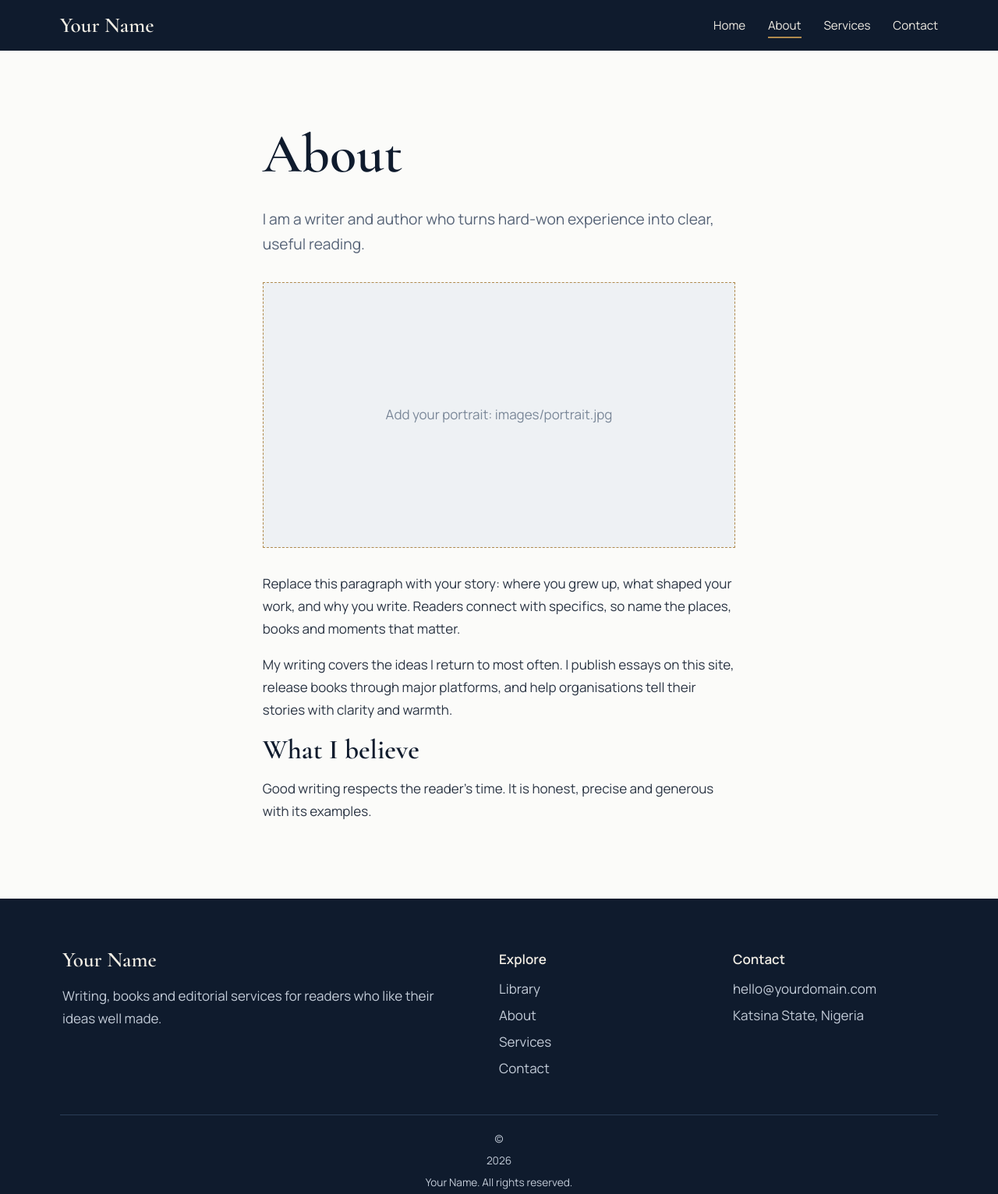
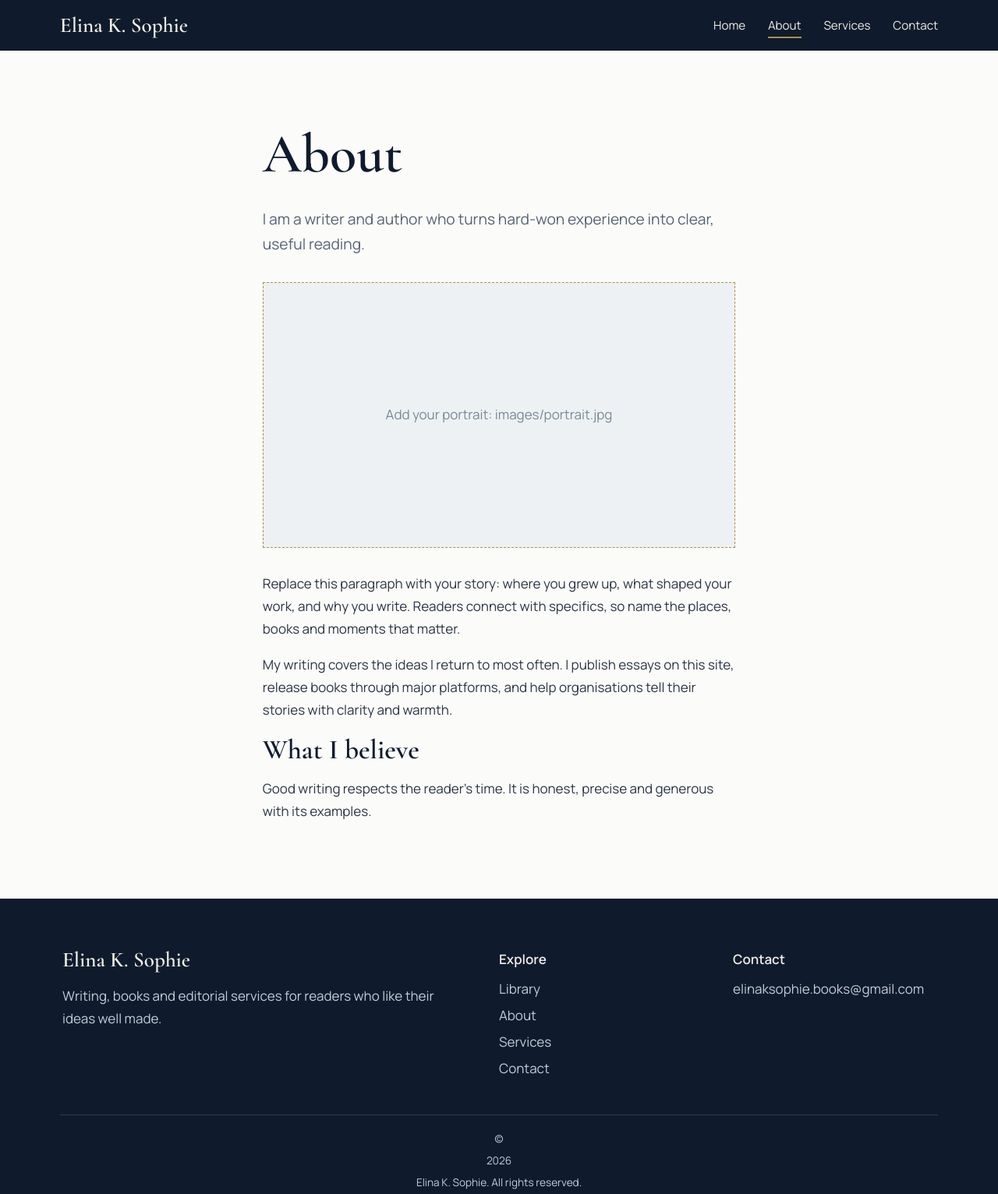
Before and after one commit to elinaksophiebooks-max/elinaksophiecreator-co, a plain HTML site: page about.html in a window 1280 px wide. Shown: the whole page at 78% size. Drawn offline with nearby package versions, Linux system fonts and the light colour scheme.

Commit message:
Apply Elina K. Sophie site branding and remove physical address

```diff
--- a/about.html
+++ b/about.html
@@ -1,7 +1,7 @@
-<!DOCTYPE html><html lang="en"><head><title>About | Your Name Studio</title><meta charset="utf-8"><meta name="viewport" content="width=device-width,initial-scale=1"><link rel="preconnect" href="https://fonts.googleapis.com"><link rel="preconnect" href="https://fonts.gstatic.com" crossorigin><link href="https://fonts.googleapis.com/css2?family=Cormorant+Garamond:wght@500;600;700&family=Manrope:wght@400;500;600&display=swap" rel="stylesheet"><link rel="stylesheet" href="css/style.css"><meta name="description" content="Essays, books and thoughtful writing by Your Name."><script src="https://identity.netlify.com/v1/netlify-identity-widget.js"></script></head><body>
-<header class="nav"><a class="logo" href="index.html">Your Name</a><button class="burger" aria-label="Menu" onclick="document.body.classList.toggle('open')">Menu</button><nav><a href="index.html" >Home</a><a href="about.html" class="on">About</a><a href="services.html" >Services</a><a href="contact.html" >Contact</a></nav></header>
+<!DOCTYPE html><html lang="en"><head><title>About | Elina K. Sophie</title><meta charset="utf-8"><meta name="viewport" content="width=device-width,initial-scale=1"><link rel="preconnect" href="https://fonts.googleapis.com"><link rel="preconnect" href="https://fonts.gstatic.com" crossorigin><link href="https://fonts.googleapis.com/css2?family=Cormorant+Garamond:wght@500;600;700&family=Manrope:wght@400;500;600&display=swap" rel="stylesheet"><link rel="stylesheet" href="css/style.css"><meta name="description" content="Essays, books and thoughtful writing by Elina K. Sophie."><script src="https://identity.netlify.com/v1/netlify-identity-widget.js"></script></head><body>
+<header class="nav"><a class="logo" href="index.html">Elina K. Sophie</a><button class="burger" aria-label="Menu" onclick="document.body.classList.toggle('open')">Menu</button><nav><a href="index.html" >Home</a><a href="about.html" class="on">About</a><a href="services.html" >Services</a><a href="contact.html" >Contact</a></nav></header>
 <main>
 <section class="wrap narrow"><h1>About</h1><p class="lead">I am a writer and author who turns hard-won experience into clear, useful reading.</p><div class="pic" role="img" aria-label="Portrait placeholder">Add your portrait: images/portrait.jpg</div><p>Replace this paragraph with your story: where you grew up, what shaped your work, and why you write. Readers connect with specifics, so name the places, books and moments that matter.</p><p>My writing covers the ideas I return to most often. I publish essays on this site, release books through major platforms, and help organisations tell their stories with clarity and warmth.</p><h2>What I believe</h2><p>Good writing respects the reader&#39;s time. It is honest, precise and generous with its examples.</p></section>
 </main>
-<footer><div class="fgrid"><div><p class="logo">Your Name</p><p>Writing, books and editorial services for readers who like their ideas well made.</p></div><div><h4>Explore</h4><a href="index.html#library">Library</a><a href="about.html">About</a><a href="services.html">Services</a><a href="contact.html">Contact</a></div><div><h4>Contact</h4><a href="mailto:hello@yourdomain.com">hello@yourdomain.com</a><span>Katsina State, Nigeria</span></div></div><p class="copy">&copy; <span id="yr"></span> Your Name. All rights reserved.</p></footer>
+<footer><div class="fgrid"><div><p class="logo">Elina K. Sophie</p><p>Writing, books and editorial services for readers who like their ideas well made.</p></div><div><h4>Explore</h4><a href="index.html#library">Library</a><a href="about.html">About</a><a href="services.html">Services</a><a href="contact.html">Contact</a></div><div><h4>Contact</h4><a href="mailto:elinaksophie.books@gmail.com">elinaksophie.books@gmail.com</a><span></span></div></div><p class="copy">&copy; <span id="yr"></span> Elina K. Sophie. All rights reserved.</p></footer>
 <script src="js/main.js"></script></body></html>
```
